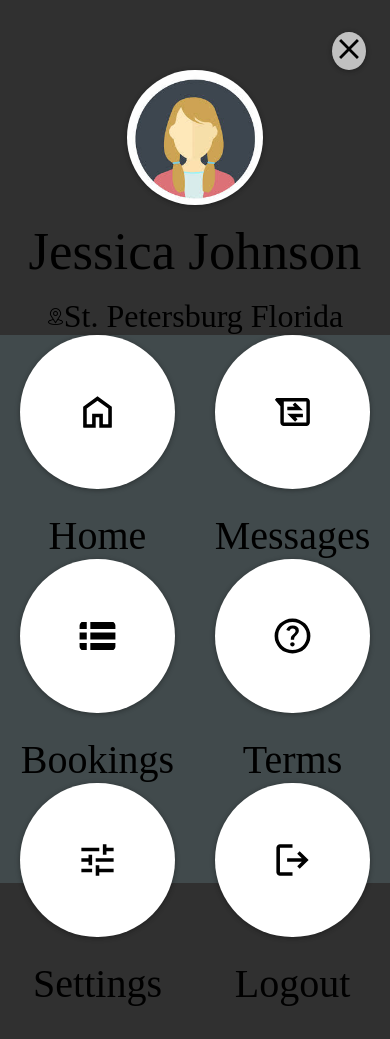
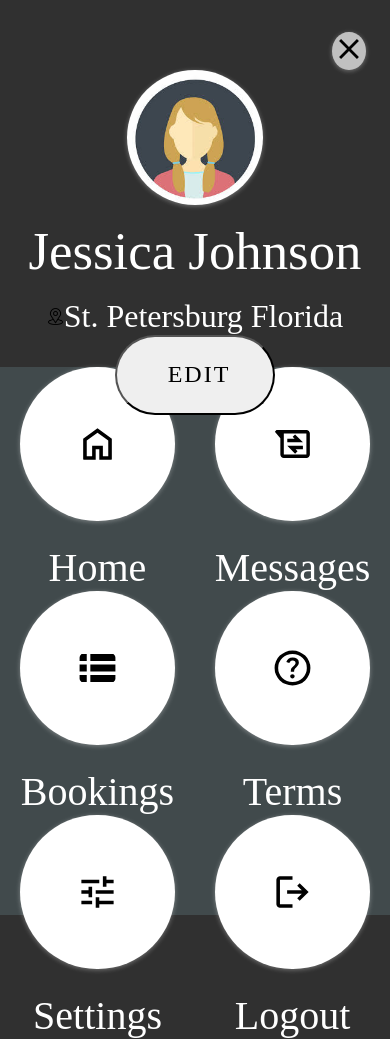
Before and after one commit to hackezar/mobileMenu, a website built with webpack: page dist/index.html in a window 390 px wide. Before the commit the page ends 1007 px from the top, so only its background shows below. Built offline with Linux system fonts and the light colour scheme.

Commit message:
V1.0
Mobile menu boiler plate

```diff
--- a/src/style.css
+++ b/src/style.css
@@ -1,6 +1,6 @@
 /*variables */
 :root{
-  --shadow: 0 1px 6px rgba(0, 0, 0, 0.12), 0 1px 4px rgba(0, 0, 0, 0.24);
+  --shadow: 0 1px 6px rgba(255, 255, 255, 0.12), 0 1px 4px rgba(255, 255, 255, 0.24);
   --color1: #FDF7E4;
   }
 
@@ -13,7 +13,7 @@ body {
   width: 100vw;
   display: grid;
   grid-template-columns: 1fr 1fr;
-  grid-template-rows: 0.5fr 3fr 6.5fr;
+  grid-template-rows: 0.5fr 3fr auto 6.5fr;
   align-items: center;
 }
 
@@ -28,6 +28,7 @@ body {
 
 #closeImg {
   height: 4vh;
+  border-radius: 100%;
 }
 
 .close {
@@ -44,7 +45,6 @@ body {
 .avatar {
   display: flex;
   flex-direction: column;
-  justify-content: center;
   align-items: center;
 }
 
@@ -57,12 +57,15 @@ body {
 .avatarName {
   font-size: 3.3rem;
   margin: 1rem 0;
+  color: white;
 }
 
 .avatarLocation {
   display: flex;
   align-items: center;
   font-size: 2rem;
+  color: white;
+  margin-bottom: 2rem;
 }
 
 #locationIcon {
@@ -72,7 +75,7 @@ body {
 .main {
   height: 65vh;
   background-color: 	#414a4c;
-  grid-row: 3/4;
+  grid-row: 3/5;
   grid-column: 1/3;
   display: grid;
   grid-template-columns: 1fr 1fr;
@@ -101,4 +104,35 @@ body {
 .btnText {
   padding-top: 1.5rem;
   text-align: center;
+  color: white;
 }
+
+.edit {
+  display: flex;
+  justify-content: center;
+  align-items: center;
+  grid-row: 3/4;
+  grid-column: 1/3;
+  z-index: 1;
+  background-color: transparent;
+}
+
+.editBtn {
+  width: 10rem;
+  height: 5rem;
+  border-radius: 50px;
+  position: relative;
+  bottom: 2rem;
+  font-size: 1.5rem;
+  letter-spacing: 2px;
+}
+
+.editBtn:hover, .mainBtn:hover,  #closeImg:hover {
+  background-color: #FFF;
+}
+
+.editBtn:active, .mainBtn:active, #closeImg:active {
+  background-color: #fff;
+  box-shadow: 0 5px #666;
+  transform: translateY(4px);
+}
```
Also changed, not shown: dist/bundle.js, dist/index.html.
